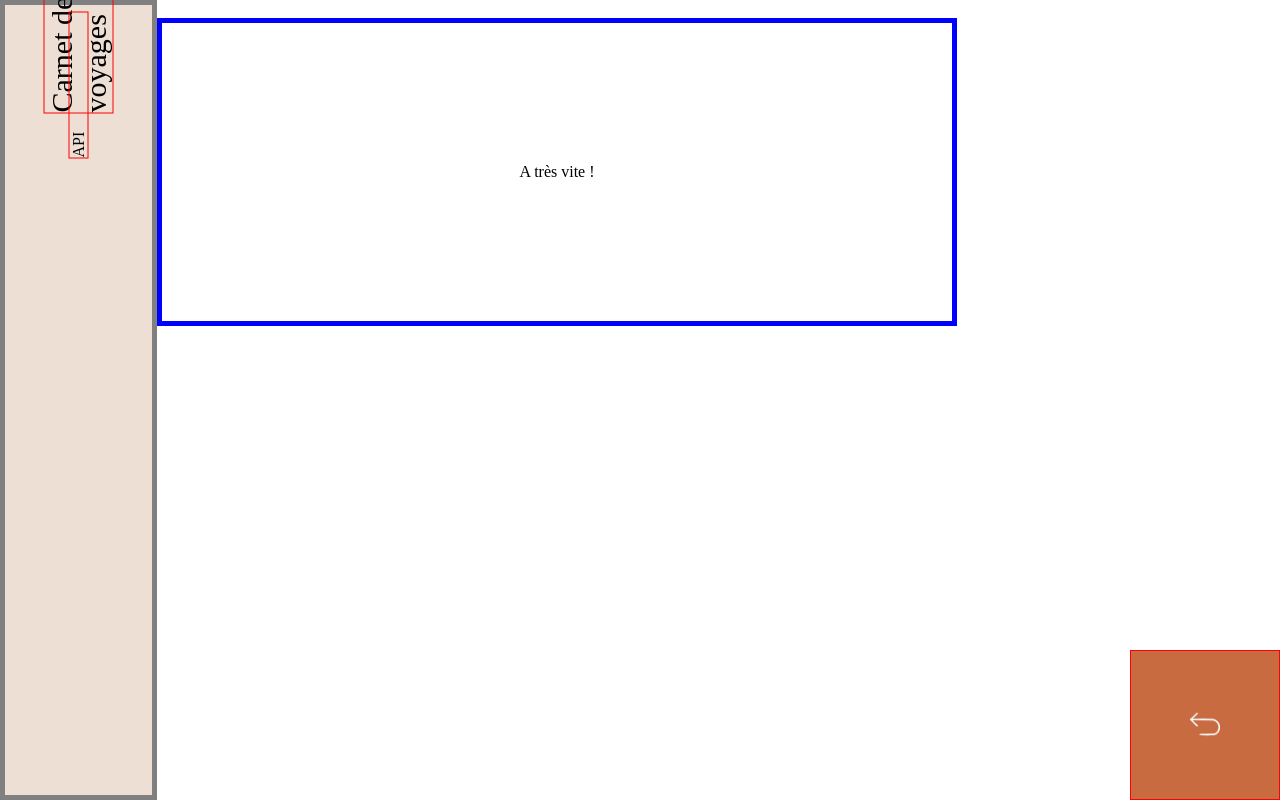
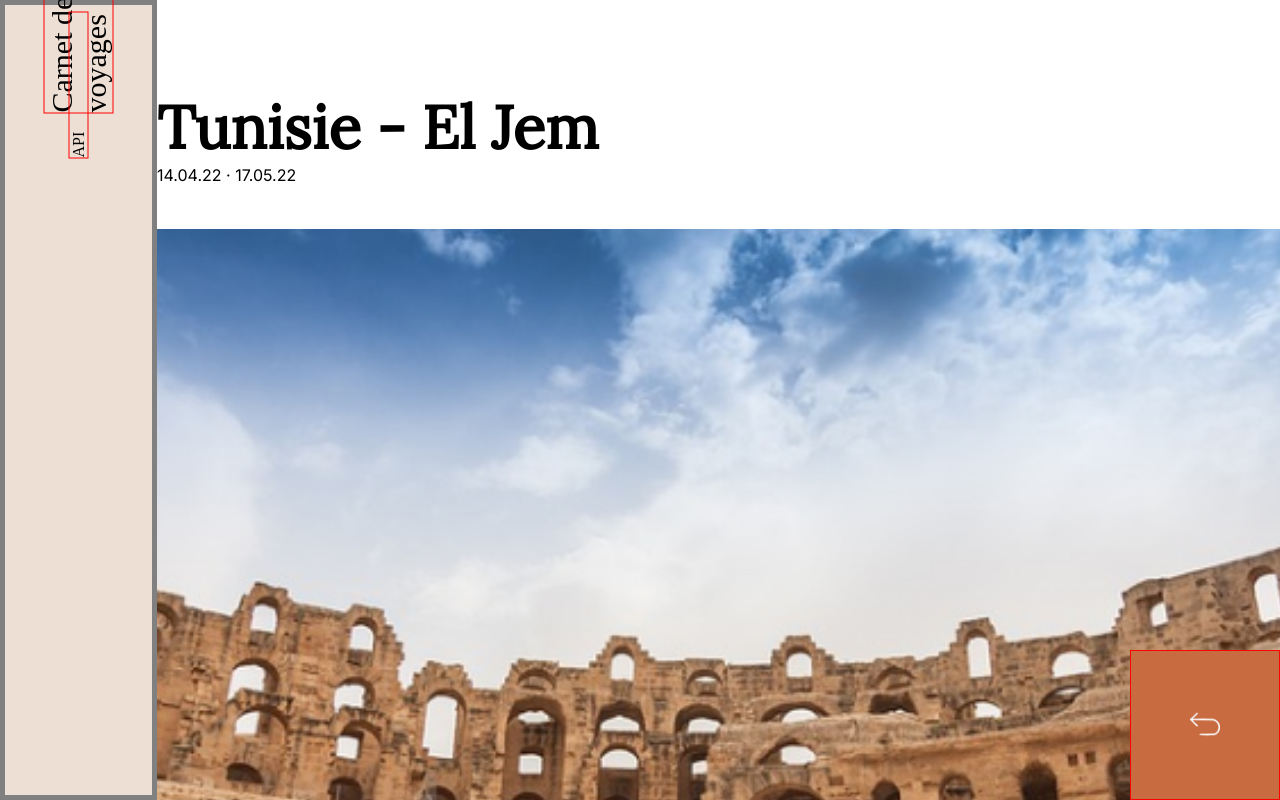
Before and after one commit to JulieNonnon/carnet-de-voyage_julie, an Angular app: page /article in a window 1280 px wide. Shown: the top 800 px of the page. Built offline with nearby package versions, Linux system fonts and the light colour scheme.

Commit message:
feature: travel intro created, to be fixed later

```diff
--- a/src/app/app.module.ts
+++ b/src/app/app.module.ts
@@ -10,6 +10,7 @@ import { HomeOtherArticlesComponent } from './components/home-other-articles/hom
 import { HomeComponent } from './pages/home/home.component';
 import { ArticleComponent } from './pages/article/article.component';
 import { BackButtonComponent } from './components/back-button/back-button.component';
+import { TravelIntroComponent } from './components/travel-intro/travel-intro.component';
 
 
 @NgModule({
@@ -21,7 +22,8 @@ import { BackButtonComponent } from './components/back-button/back-button.compon
     HomeOtherArticlesComponent,
     HomeComponent,
     ArticleComponent,
-    BackButtonComponent
+    BackButtonComponent,
+    TravelIntroComponent
 
   ],
   imports: [
--- /dev/null
+++ b/src/app/components/travel-intro/travel-intro.component.css
@@ -0,0 +1,17 @@
+main{
+    margin-left: 157px;
+
+}
+
+p{
+    font-size: 16px;
+}
+
+img{
+    width: 142vh;
+    margin: 44px 0 115px 0;
+}
+
+.legendPlace{
+    margin-top: 69px;
+}
--- /dev/null
+++ b/src/app/components/travel-intro/travel-intro.component.html
@@ -0,0 +1,22 @@
+
+<main>
+
+    <div class="mainContent">
+
+        <div class="legendInfo">
+            <div class="legendPlace">
+                <h1>{{ Articles.country }} - {{ Articles.town }}</h1>
+            </div>
+
+            <div class="legendDate">
+                <p>{{ Articles.dateToGo }} · {{ Articles.dateToReturn }}</p>
+            </div>
+
+        <div class="legendPhoto">
+            <img src="{{ Articles.mainPicture }}">
+        </div>
+
+
+        </div>
+
+    </div>
--- /dev/null
+++ b/src/app/components/travel-intro/travel-intro.component.ts
@@ -0,0 +1,13 @@
+import { Component } from '@angular/core';
+import { ARTICLES, IArticle } from 'src/app/Mocks/article';
+
+@Component({
+  selector: 'app-travel-intro',
+  templateUrl: './travel-intro.component.html',
+  styleUrls: ['./travel-intro.component.css']
+})
+export class TravelIntroComponent {
+
+  Articles: IArticle = ARTICLES[ARTICLES.length-1];
+
+}
--- a/src/app/pages/article/article.component.html
+++ b/src/app/pages/article/article.component.html
@@ -1,3 +1,5 @@
 <p>article works!</p>
 
 <app-back-button></app-back-button>
+
+<app-travel-intro></app-travel-intro>
--- a/src/styles.css
+++ b/src/styles.css
@@ -17,8 +17,11 @@ h1, h2 {
     font-size: 60px;
 }
 
+p{
+    font-family: 'Inter', sans-serif;
+}
+
 a{
     text-decoration: none;
     color: var(--colorTextCasual);
 }
-/* font-family: 'Inter', sans-serif; */
```
Also changed, not shown: 1 other file (tests, documents, lock files or other folders).
